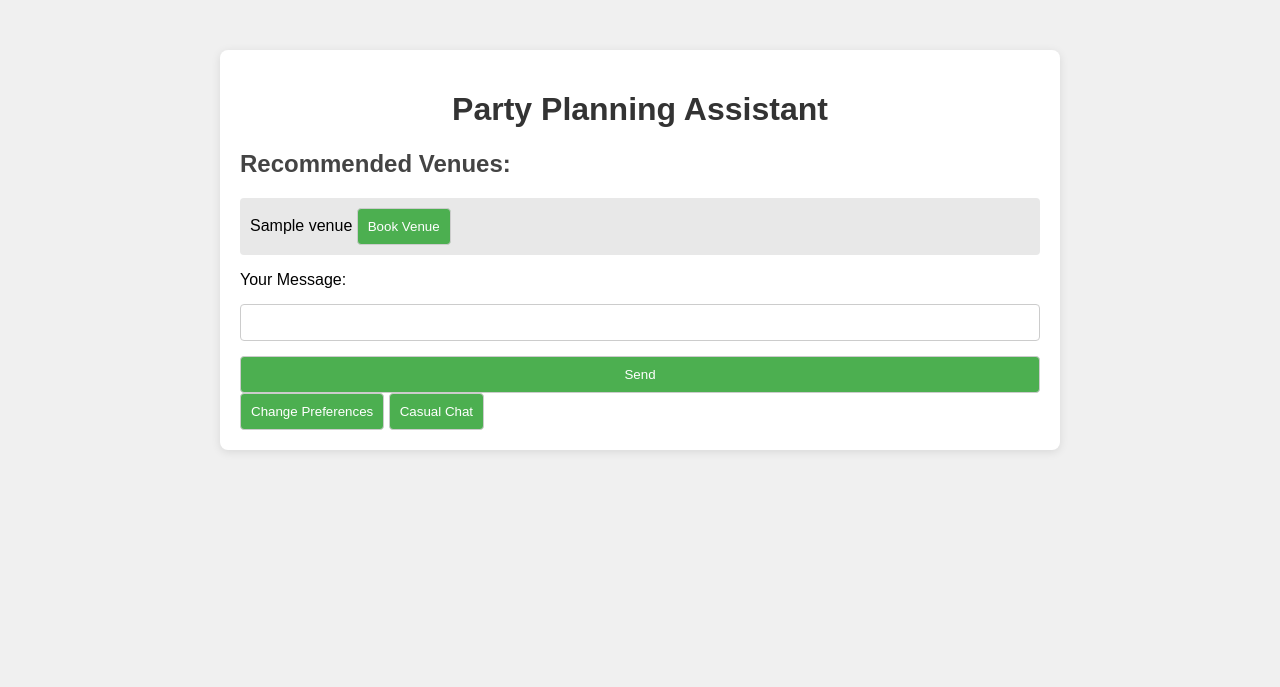
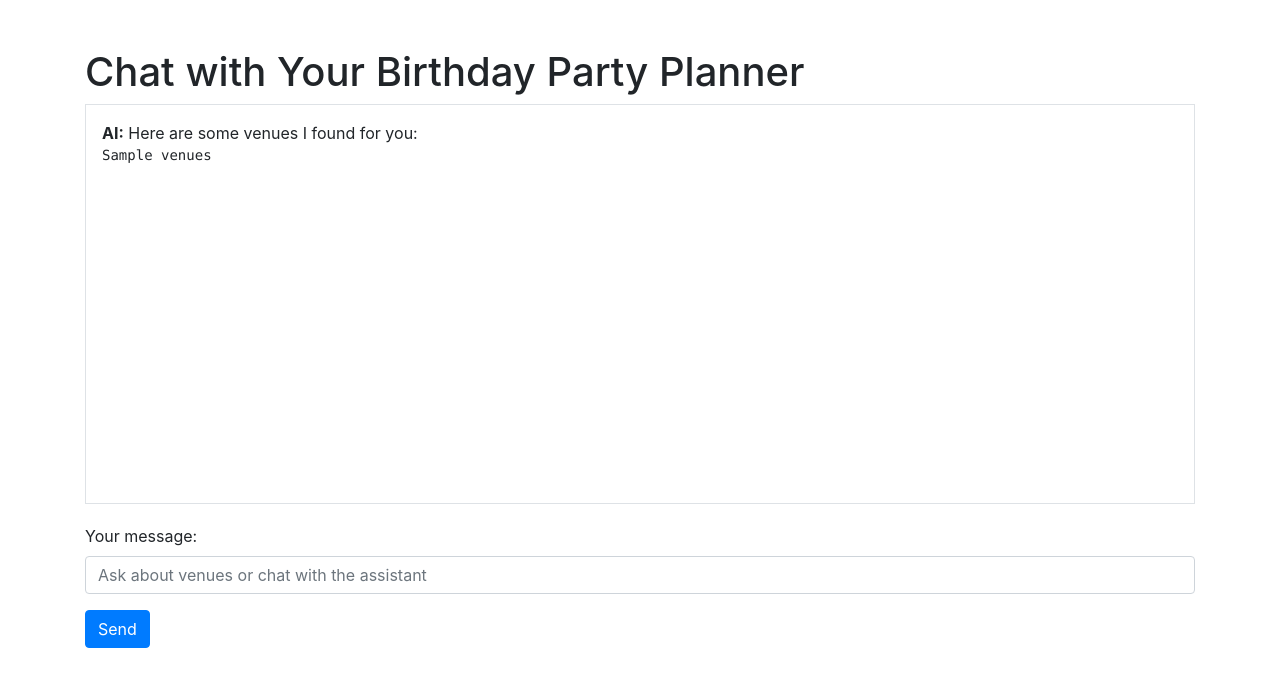
Before and after one commit to kaus-2103/Bday_plannner_AI, a Flask app: template templates/chat.html in a window 1280 px wide. Shown: the top 687 px of the page. Run offline with Flask 3, Linux system fonts and the light colour scheme; the template is opened without the code that fills it: most values are stand-ins (such as "Sample title", 1, 10 or a date in 2020); some libraries are stand-ins or nearby versions.

Commit message:
hopefully done

```diff
--- a/app.py
+++ b/app.py
@@ -5,36 +5,33 @@ from flask import Flask, render_template, request, jsonify
 from langchain.prompts import PromptTemplate
 from langchain.llms.base import LLM
 from typing import Optional, List, Dict
-from duckduckgo_search import DDGS  # DuckDuckGo search for finding venues
+from duckduckgo_search import DDGS
 import time
 from duckduckgo_search.exceptions import RatelimitException
 
 load_dotenv()
 
-# Initialize Flask app
 app = Flask(__name__)
 
-# Your Hugging Face API token
 HUGGINGFACEHUB_API_TOKEN = os.getenv("HUGGINGFACEHUB_API_TOKEN")
-
-# Define the Hugging Face API URL for the google/flan-t5-large model
 API_URL = "https://api-inference.huggingface.co/models/google/flan-t5-large"
 headers = {"Authorization": f"Bearer {HUGGINGFACEHUB_API_TOKEN}"}
 
-# Define a custom LLM class to interact with Hugging Face API
+# Global variables to hold venues and current index
+venues = []
+current_venue_index = 0
+
 class flanLLM(LLM):
     def _call(self, prompt: str, stop: Optional[List[str]] = None) -> str:
         payload = {
             "inputs": prompt
         }
-
         response = requests.post(API_URL, headers=headers, json=payload)
         response_json = response.json()
 
         if "error" in response_json:
             raise ValueError(f"Error from Hugging Face API: {response_json['error']}")
 
-        # Check if the response is a list and handle accordingly
         if isinstance(response_json, list) and len(response_json) > 0:
             return response_json[0].get('generated_text', 'No answer found.')
         else:
@@ -48,7 +45,6 @@ class flanLLM(LLM):
     def _llm_type(self) -> str:
         return "flan"
 
-# Define a general prompt template for user interactions
 party_planning_template = """You are an AI assistant helping a user plan a birthday party.
 
 User details: {user_details}
@@ -69,72 +65,70 @@ prompt = PromptTemplate(
     template=party_planning_template,
 )
 
-# Initialize the custom flan LLM
 llm = flanLLM()
 
-# Function to use DuckDuckGo search to find venues based on the user's location
 def search_venues_on_duckduckgo(location: str, preferences: str) -> List[str]:
     search_query = f"best venues for {preferences} birthday party in {location}"
-    try:
-        results = DDGS().text(search_query, max_results=5)
-    except RatelimitException as e:
-        print("Rate limit hit. Retrying after delay...")
-        time.sleep(10)
-        results = DDGS().text(search_query, max_results=5)
+    retries = 3
+    delay = 5  # Start with a 5-second delay
+
+    for attempt in range(retries):
+        try:
+            results = DDGS().text(search_query, max_results=10)  # Retrieve more results (increase max_results)
+            break  # Break out of the loop if the request is successful
+        except RatelimitException:
+            print(f"Rate limit hit. Retrying in {delay} seconds...")
+            time.sleep(delay)  # Wait before retrying
+            delay *= 2  # Exponentially increase the delay
 
     if results:
         return [f"{result['title']}: {result['href']}" for result in results]
     else:
         return ["No venues found."]
 
-# Function to get venue recommendations from the LLM
 def get_recommended_venue(plan: Dict[str, str], venues: List[str], prompt: PromptTemplate, conversation_history: str, user_input: str) -> str:
-    # Add the venues and conversation history to the plan
     plan["venues"] = "\n".join(venues)
     plan["conversation_history"] = conversation_history
     plan["user_input"] = user_input
-
-    # Prepare the prompt for generating a recommendation or continuing the conversation
     formatted_prompt = prompt.format(**plan)
 
-    # Ask the LLM to recommend the best venue and continue the conversation
     response = llm.invoke(formatted_prompt)
     return response
 
 @app.route('/', methods=['GET', 'POST'])
 def index():
+    global venues, current_venue_index
+
     if request.method == 'POST':
         user_details = request.form['user_details']
         preferences = request.form['preferences']
         location = request.form['location']
 
-        # Gather the initial plan details
-        plan = {
-            "user_details": user_details,
-            "preferences": preferences,
-            "location": location
-        }
+        # Reset venues and current index on new request
+        venues = search_venues_on_duckduckgo(location, preferences)
+        current_venue_index = 0  # Reset index to start from the beginning
 
-        # Get the venue search results
-        venues = search_venues_on_duckduckgo(location, preferences)
+        # Display the first 5 venues
+        venues_display = "\n".join(venues[:5])
+        current_venue_index = 5  # Update the index after displaying the first set
 
         return render_template('chat.html',
                                user_details=user_details,
                                preferences=preferences,
                                location=location,
-                               venues=venues)
+                               venues=venues_display)
 
     return render_template('index.html')
 
 @app.route('/chat', methods=['POST'])
 def chat():
+    global venues, current_venue_index
     user_details = request.form['user_details']
     preferences = request.form['preferences']
     location = request.form['location']
-    user_input = request.form['user_input'].lower()  # Convert to lowercase to make command recognition easier
+    user_input = request.form['user_input'].lower()
     conversation_history = request.form['conversation_history']
 
-    # Initialize plan
     plan = {
         "user_details": user_details,
         "preferences": preferences,
@@ -143,7 +137,6 @@ def chat():
 
     # Check for booking requests
     if "book venue" in user_input:
-        # Mock booking process (in a real-world app, you'd handle this differently)
         booking_message = "You have successfully booked the venue!"
         conversation_history += f"User: {user_input}\nAI: {booking_message}\n"
         return jsonify({
@@ -153,10 +146,10 @@ def chat():
 
     # Check for requests to change preferences
     elif "change preferences" in user_input or "start over" in user_input:
-        # Reset the flow and take the user back to the first questions
-        restart_message = "Sure! Let's start over. Who is the party for, and what are your new preferences?"
+        restart_message = "Sure! Let's start over. Redirecting you to the main page..."
         return jsonify({
             "recommendation": restart_message,
+            "redirect": True,  # Indicate that this should trigger a redirect
             "conversation_history": conversation_history
         })
 
@@ -169,13 +162,29 @@ def chat():
             "conversation_history": conversation_history
         })
 
-    # Get venue search results again if needed
-    venues = search_venues_on_duckduckgo(location, preferences)
+    # Check if user wants more venues
+    elif "more venues" in user_input:
+        if current_venue_index < len(venues):
+            venues_display = "\n".join(venues[current_venue_index:current_venue_index + 5])  # Show next 5 venues
+            current_venue_index += 5  # Update the index for next time
+            conversation_history += f"User: {user_input}\nAI: Here are more venues:\n{venues_display}\n"
+        else:
+            venues_display = "No more venues available."
+            conversation_history += f"User: {user_input}\nAI: {venues_display}\n"
 
-    # Get LLM recommendation
-    recommendation = get_recommended_venue(plan, venues, prompt, conversation_history, user_input)
+        return jsonify({
+            "recommendation": f"Here are more venues:\n{venues_display}",
+            "conversation_history": conversation_history
+        })
 
-    # Update the conversation history
+    # Get LLM recommendation without venues unless explicitly asked
+    # Only return venues in the first venue search, or when "more venues" is requested
+    if "venue" in user_input:
+        recommendation = get_recommended_venue(plan, venues, prompt, conversation_history, user_input)
+    else:
+        recommendation = "I'm happy to chat! Ask me anything or let me know if you need more party recommendations."
+
+    # Update conversation history with user input and AI recommendation
     conversation_history += f"User: {user_input}\nAI: {recommendation}\n"
 
     return jsonify({
--- a/templates/chat.html
+++ b/templates/chat.html
@@ -3,134 +3,92 @@
 <head>
     <meta charset="UTF-8">
     <meta name="viewport" content="width=device-width, initial-scale=1.0">
-    <title>Party Planning Assistant</title>
-    <link rel="stylesheet" href="{{ url_for('static', filename='style.css') }}">
-    <script src="https://code.jquery.com/jquery-3.6.0.min.js"></script>
+    <title>Chat with Party Planner</title>
+    <link rel="stylesheet" href="https://stackpath.bootstrapcdn.com/bootstrap/4.3.1/css/bootstrap.min.css">
+    <style>
+        #chat-box {
+            height: 400px;
+            overflow-y: scroll;
+            margin-bottom: 20px;
+        }
+        .user-message {
+            text-align: right;
+        }
+        .ai-message {
+            text-align: left;
+        }
+    </style>
 </head>
 <body>
     <div class="container">
-        <h1>Party Planning Assistant</h1>
+        <h1 class="mt-5">Chat with Your Birthday Party Planner</h1>
 
-        <h2>Recommended Venues:</h2>
-        <ul>
-            {% for venue in venues %}
-                <li>{{ venue }} <button class="book-venue-btn">Book Venue</button></li>
-            {% endfor %}
-        </ul>
+        <div id="chat-box" class="border p-3">
+            <!-- Conversation history will be appended here -->
+            <div class="ai-message">
+                <strong>AI:</strong> Here are some venues I found for you:<br>
+                <pre>{{ venues|safe }}</pre>
+            </div>
+        </div>
 
-        <div id="chat-container">
-            <div id="chat-box">
-                <div id="conversation">
-                    <!-- Conversation history will appear here -->
-                </div>
+        <form id="chat-form" class="mb-4">
+            <input type="hidden" name="user_details" value="{{ user_details }}">
+            <input type="hidden" name="preferences" value="{{ preferences }}">
+            <input type="hidden" name="location" value="{{ location }}">
+            <input type="hidden" name="conversation_history" id="conversation_history">
+
+            <div class="form-group">
+                <label for="user_input">Your message:</label>
+                <input type="text" class="form-control" id="user_input" name="user_input" required placeholder="Ask about venues or chat with the assistant">
             </div>
 
-            <form id="chat-form">
-                <input type="hidden" id="user_details" name="user_details" value="{{ user_details }}">
-                <input type="hidden" id="preferences" name="preferences" value="{{ preferences }}">
-                <input type="hidden" id="location" name="location" value="{{ location }}">
-                <input type="hidden" id="conversation_history" name="conversation_history" value="">
-
-                <label for="user_input">Your Message:</label>
-                <input type="text" id="user_input" name="user_input" required>
-                <button type="submit">Send</button>
-            </form>
-
-            <button id="change-preferences-btn">Change Preferences</button>
-            <button id="casual-chat-btn">Casual Chat</button>
-        </div>
+            <button type="submit" class="btn btn-primary">Send</button>
+        </form>
     </div>
 
+    <script src="https://code.jquery.com/jquery-3.3.1.min.js"></script>
     <script>
         $(document).ready(function() {
+            // Keep track of conversation history
+            let conversation_history = '';
+
             $('#chat-form').on('submit', function(e) {
                 e.preventDefault();
 
-                let formData = {
-                    user_details: $('#user_details').val(),
-                    preferences: $('#preferences').val(),
-                    location: $('#location').val(),
-                    user_input: $('#user_input').val(),
-                    conversation_history: $('#conversation_history').val()
-                };
+                let user_input = $('#user_input').val().trim();
+                let formData = $(this).serialize();
+
+                // Add user input to chat box
+                $('#chat-box').append('<div class="user-message"><strong>You:</strong> ' + user_input + '</div>');
+                $('#user_input').val('');  // Clear the input field
 
                 $.ajax({
                     type: 'POST',
                     url: '/chat',
                     data: formData,
                     success: function(response) {
+                        // Add AI response to chat box
+                        $('#chat-box').append('<div class="ai-message"><strong>AI:</strong> ' + response.recommendation + '</div>');
+
+                        // Check if we need to redirect
+                        if (response.redirect) {
+                            // Delay the redirect for user to read the message
+                            setTimeout(function() {
+                                window.location.href = '/';  // Redirect to the homepage (index.html)
+                            }, 2000);  // 2 second delay before redirect
+                        }
+
+                        // Add venues if present
+                        if (response.venues) {
+                            $('#chat-box').append('<div class="ai-message"><strong>AI:</strong> Here are the venues:<br><pre>' + response.venues + '</pre></div>');
+                        }
+
                         // Update conversation history
-                        $('#conversation').append(`<p>User: ${$('#user_input').val()}</p>`);
-                        $('#conversation').append(`<p>AI: ${response.recommendation}</p>`);
+                        conversation_history = response.conversation_history;
+                        $('#conversation_history').val(conversation_history);
 
-                        // Update conversation history in hidden input field
-                        $('#conversation_history').val(response.conversation_history);
-
-                        // Clear user input field
-                        $('#user_input').val('');
-                    }
-                });
-            });
-
-            // Handle "Change Preferences" button click
-            $('#change-preferences-btn').on('click', function() {
-                let formData = {
-                    user_details: $('#user_details').val(),
-                    preferences: $('#preferences').val(),
-                    location: $('#location').val(),
-                    user_input: 'change preferences',
-                    conversation_history: $('#conversation_history').val()
-                };
-
-                $.ajax({
-                    type: 'POST',
-                    url: '/chat',
-                    data: formData,
-                    success: function(response) {
-                        $('#conversation').append(`<p>User: Change Preferences</p>`);
-                        $('#conversation').append(`<p>AI: ${response.recommendation}</p>`);
-                    }
-                });
-            });
-
-            // Handle "Casual Chat" button click
-            $('#casual-chat-btn').on('click', function() {
-                let formData = {
-                    user_details: $('#user_details').val(),
-                    preferences: $('#preferences').val(),
-                    location: $('#location').val(),
-                    user_input: 'casual chat',
-                    conversation_history: $('#conversation_history').val()
-                };
-
-                $.ajax({
-                    type: 'POST',
-                    url: '/chat',
-                    data: formData,
-                    success: function(response) {
-                        $('#conversation').append(`<p>User: Casual Chat</p>`);
-                        $('#conversation').append(`<p>AI: ${response.recommendation}</p>`);
-                    }
-                });
-            });
-
-            // Handle "Book Venue" button click
-            $('.book-venue-btn').on('click', function() {
-                let formData = {
-                    user_details: $('#user_details').val(),
-                    preferences: $('#preferences').val(),
-                    location: $('#location').val(),
-                    user_input: 'book venue',
-                    conversation_history: $('#conversation_history').val()
-                };
-
-                $.ajax({
-                    type: 'POST',
-                    url: '/chat',
-                    data: formData,
-                    success: function(response) {
-                        $('#conversation').append(`<p>User: Book Venue</p>`);
-                        $('#conversation').append(`<p>AI: ${response.recommendation}</p>`);
+                        // Scroll chat box to the bottom
+                        $('#chat-box').scrollTop($('#chat-box')[0].scrollHeight);
                     }
                 });
             });
```
Also changed, not shown: templates/index.html (+18 -11 lines).
